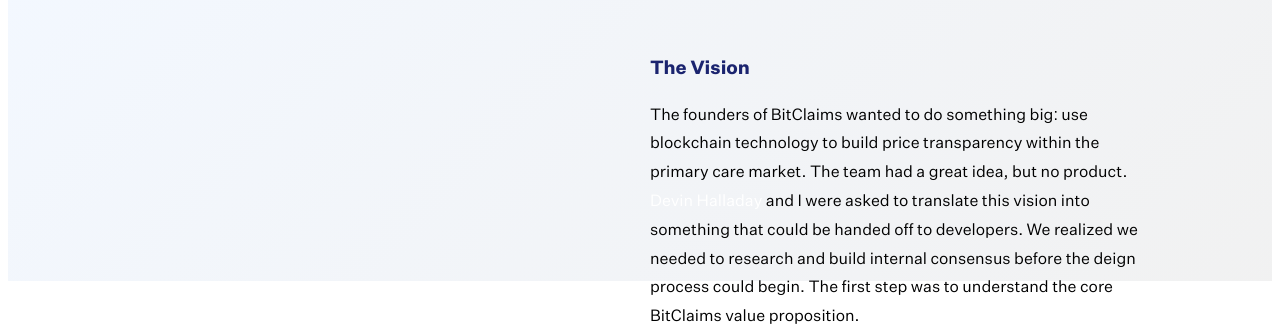
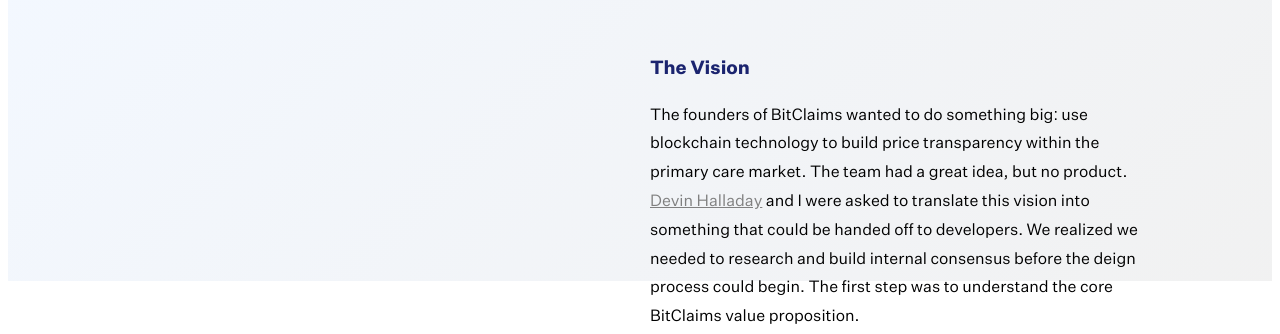
Before and after one commit to millenniallglyphs/portfolio_site, a plain HTML site: page bitclaims.html in a window 1280 px wide. Shown: the part 695-1029 px from the top of the page. Drawn offline with Linux system fonts and the light colour scheme.

Commit message:
alt-image

```diff
--- a/Calvin.css
+++ b/Calvin.css
@@ -293,6 +293,11 @@ svg:hover .socialnow {
 .logotypetop {
   width: 70%;
   margin: auto;
+}
+
+#nowlink {
+  color: grey;
+  text-decoration: underline;
 }
 
 .socialnowbit {
--- a/bitclaims.html
+++ b/bitclaims.html
@@ -68,7 +68,7 @@
            <div class="work_words" id="thevision">
              <h3 class="bitc">The Vision</h3>
 
-              The founders of BitClaims wanted to do something big: use blockchain technology to build price transparency within the primary care market. The team had a great idea, but no product. <a href="https://devinhalladay.com/">Devin Halladay</a> and I were asked to translate this vision into something that could be handed off to developers. We realized we needed to research and build internal consensus before the deign process could begin. The first step was to understand the core BitClaims value proposition.
+              The founders of BitClaims wanted to do something big: use blockchain technology to build price transparency within the primary care market. The team had a great idea, but no product. <a id="nowlink" href="https://devinhalladay.com/">Devin Halladay</a> and I were asked to translate this vision into something that could be handed off to developers. We realized we needed to research and build internal consensus before the deign process could begin. The first step was to understand the core BitClaims value proposition.
            </div>
 
           </div>
```
Also changed, not shown: assets/persona_two.jpg (added).
